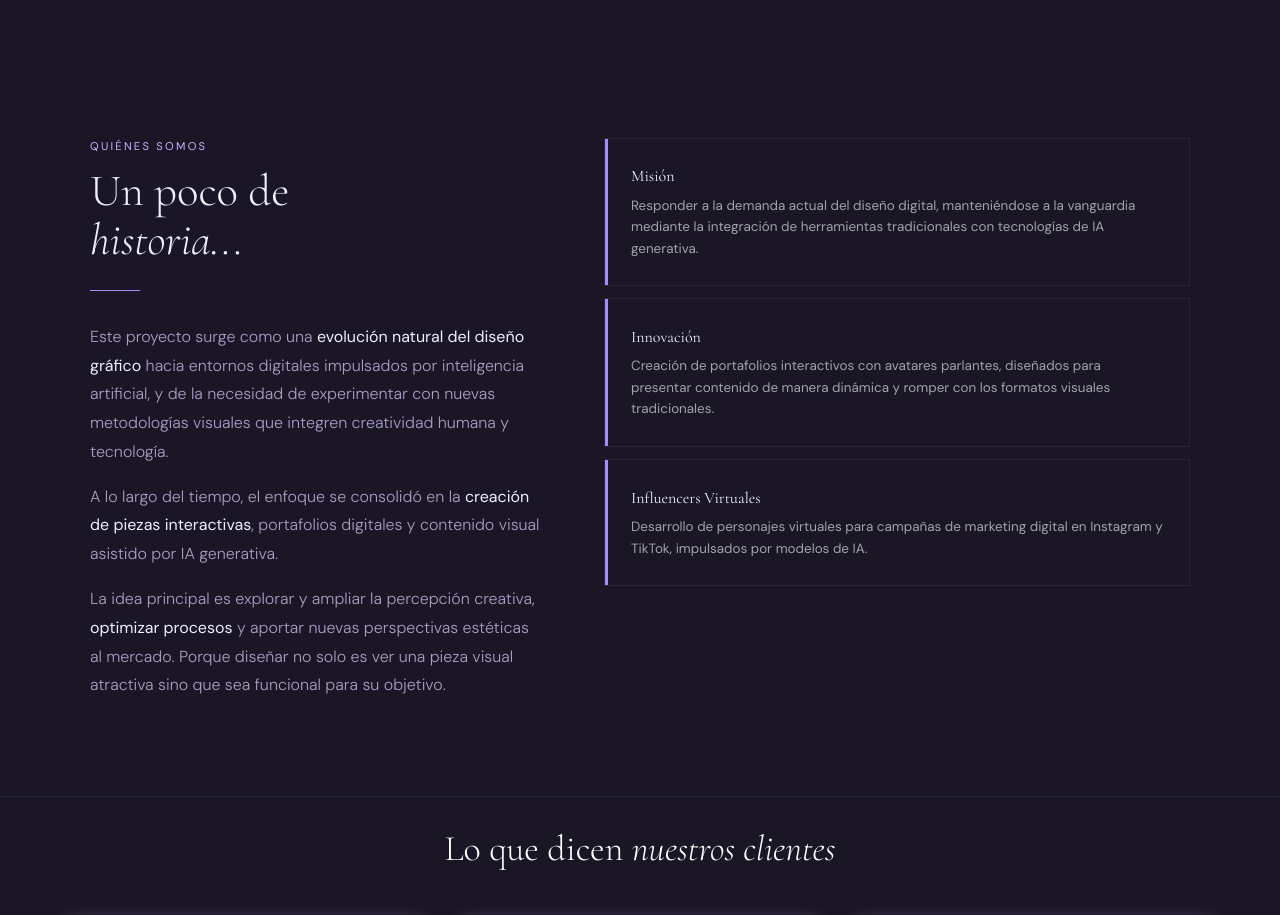
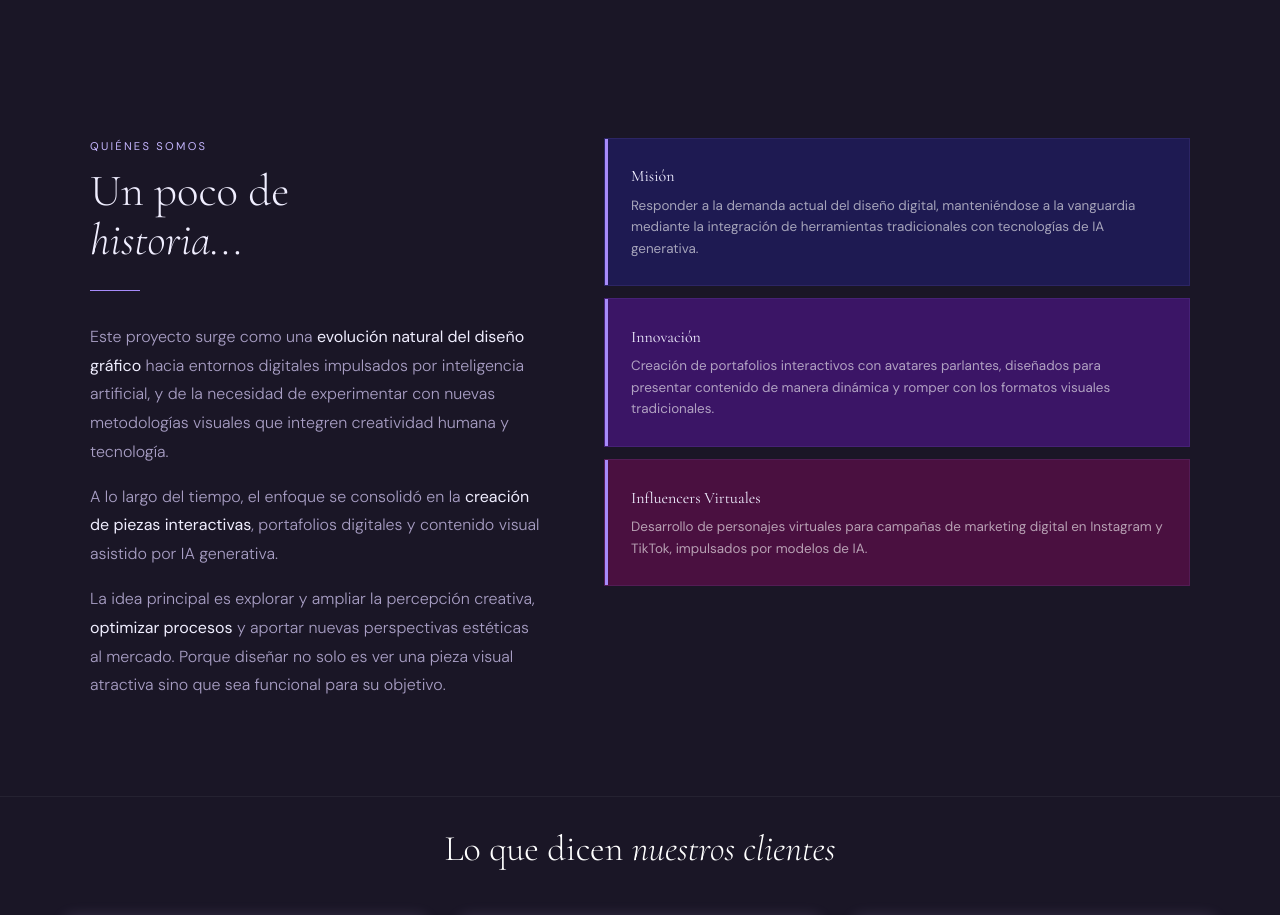
Before and after one commit to consty16/CDESIGNIA, a React (Vite) app: page / in a window 1280 px wide. Shown: the part 2160-3075 px from the top of the page. Built offline with nearby package versions, Linux system fonts and the light colour scheme.

Commit message:
STYLE: set explicit background colors for mission cards

```diff
--- a/src/components/Layout.tsx
+++ b/src/components/Layout.tsx
@@ -562,7 +562,7 @@ export const About: React.FC = () => {
             { title: "Innovación", desc: "Creación de portafolios interactivos con avatares parlantes, diseñados para presentar contenido de manera dinámica y romper con los formatos visuales tradicionales.", bgColor: "#3b1566" },
             { title: "Influencers Virtuales", desc: "Desarrollo de personajes virtuales para campañas de marketing digital en Instagram y TikTok, impulsados por modelos de IA.", bgColor: "#4a1040" }
           ].map((obj, i) => (
-            <div key={i} className={cn("obj-card", i === 0 ? "bg-[#1e1a52]" : i === 1 ? "bg-[#3b1566]" : "bg-[#4a1040]")}>
+            <div key={i} className="obj-card" style={{ backgroundColor: obj.bgColor }}>
               <h3>{obj.title}</h3>
               <p>{obj.desc}</p>
             </div>
```
